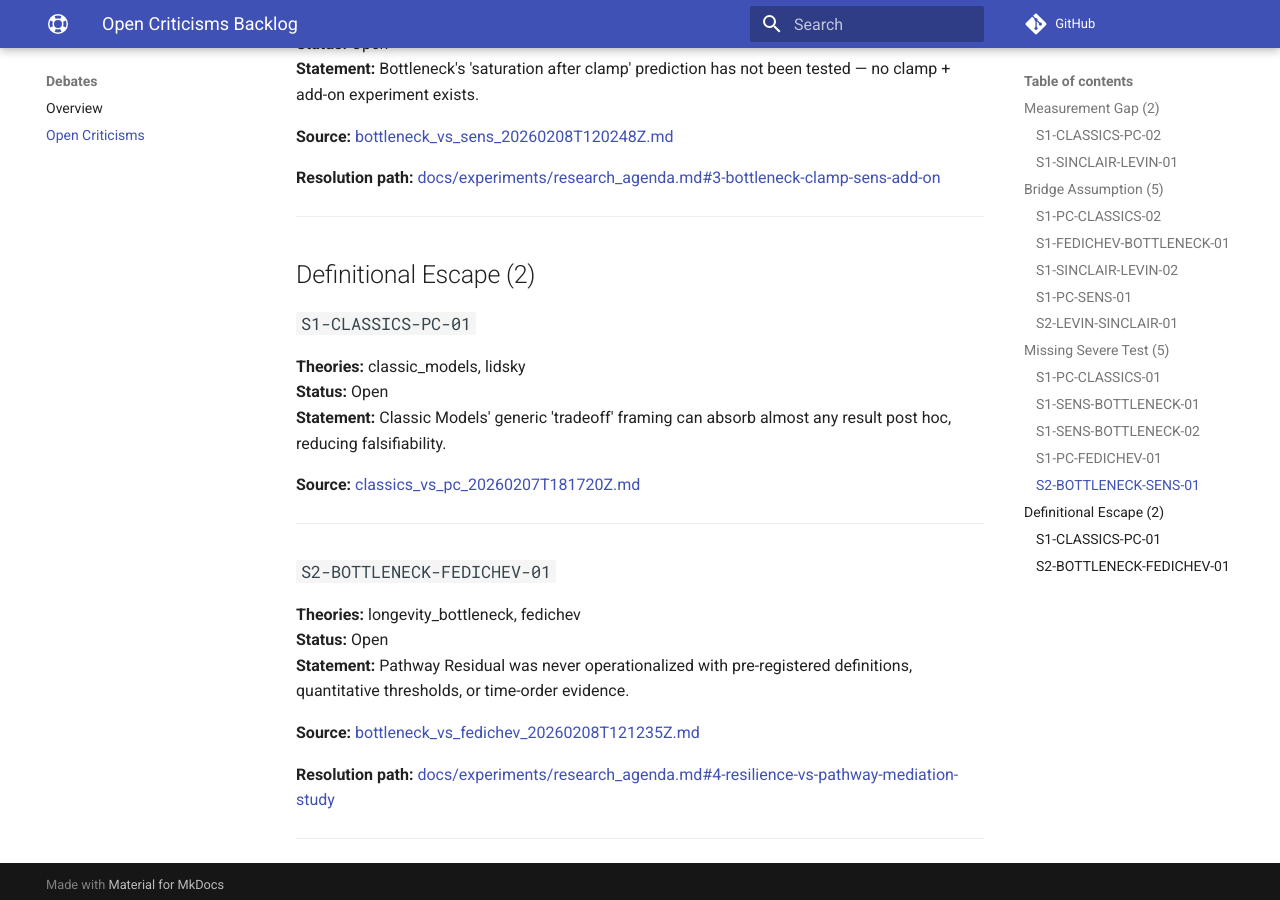
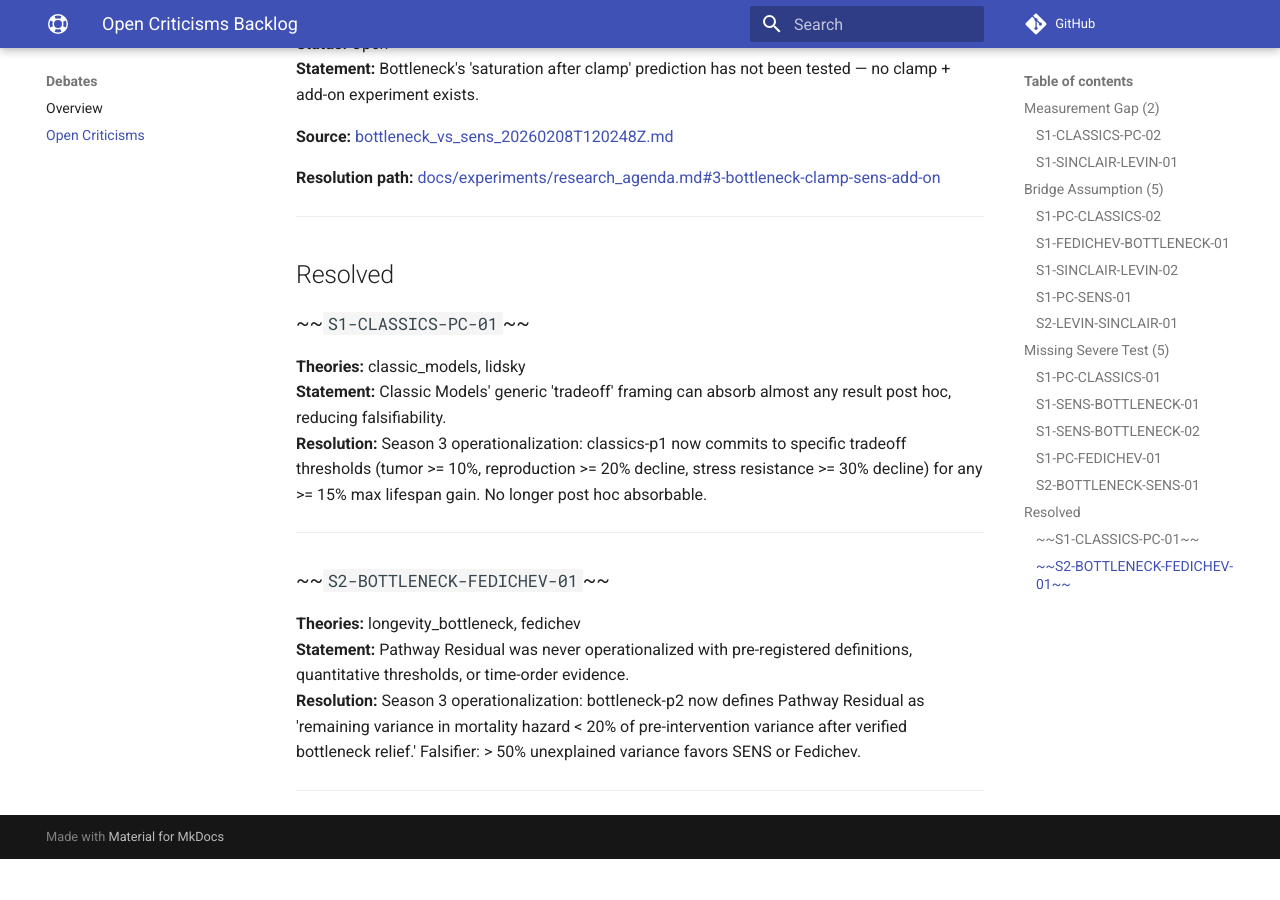
Before and after one commit to djgish485/project-lifespan, an MkDocs documentation site: the page built from docs/debates/backlog.md, in a window 1280 px wide and 900 px high, scrolled down 3807 px. Built offline with MkDocs 1.6.1 and Material for MkDocs 9.7.7, drawn with Linux system fonts in a browser that asks for light colours; comment, search, counter and statistics services are not loaded; after the commit the page ends 4666 px from its top, so only the background shows below that.

Commit message:
feat(season3): operationalize claims + close 2 definitional-escape backlog items
Season 3 = "Operationalization & Closure" per expert review.

- Registered 14 predictions across 7 theories in claims.yaml, each with
  numeric threshold, organism, timeframe, falsifier, and decisive test link
- Resolved S1-CLASSICS-PC-01: Classics now commits to specific tradeoff
  thresholds (no more post-hoc absorption)
- Resolved S2-BOTTLENECK-FEDICHEV-01: Pathway Residual operationalized
  with variance threshold (< 20% remaining hazard variance)
- Backlog: 14 → 12 open items (2 resolved without new debates)

Co-Authored-By: Claude Opus 4.6 <noreply@anthropic.com>

```diff
--- a/docs/debates/backlog.md
+++ b/docs/debates/backlog.md
@@ -161,26 +161,20 @@ until resolved by new evidence, experiment results, or theoretical revision.
 
 ---
 
-## Definitional Escape (2)
+## Resolved
 
-### `S1-CLASSICS-PC-01`
+### ~~`S1-CLASSICS-PC-01`~~
 
 **Theories:** classic_models, lidsky
-**Status:** Open
 **Statement:** Classic Models' generic 'tradeoff' framing can absorb almost any result post hoc, reducing falsifiability.
-
-**Source:** [classics_vs_pc_20260207T181720Z.md](classics_vs_pc_20260207T181720Z.md)
+**Resolution:** Season 3 operationalization: classics-p1 now commits to specific tradeoff thresholds (tumor >= 10%, reproduction >= 20% decline, stress resistance >= 30% decline) for any >= 15% max lifespan gain. No longer post hoc absorbable.
 
 ---
 
-### `S2-BOTTLENECK-FEDICHEV-01`
+### ~~`S2-BOTTLENECK-FEDICHEV-01`~~
 
 **Theories:** longevity_bottleneck, fedichev
-**Status:** Open
 **Statement:** Pathway Residual was never operationalized with pre-registered definitions, quantitative thresholds, or time-order evidence.
-
-**Source:** [bottleneck_vs_fedichev_20260208T121235Z.md](bottleneck_vs_fedichev_20260208T121235Z.md)
-
-**Resolution path:** [docs/experiments/research_agenda.md#4-resilience-vs-pathway-mediation-study](../experiments/research_agenda.md#4-resilience-vs-pathway-mediation-study)
+**Resolution:** Season 3 operationalization: bottleneck-p2 now defines Pathway Residual as 'remaining variance in mortality hazard < 20% of pre-intervention variance after verified bottleneck relief.' Falsifier: > 50% unexplained variance favors SENS or Fedichev.
 
 ---
```
Also changed, not shown: other parts of docs/debates/backlog.md (+1 -1 lines), DEBATE_RESULTS_SEASON1.md (+38 -0 lines), 2 other files.
